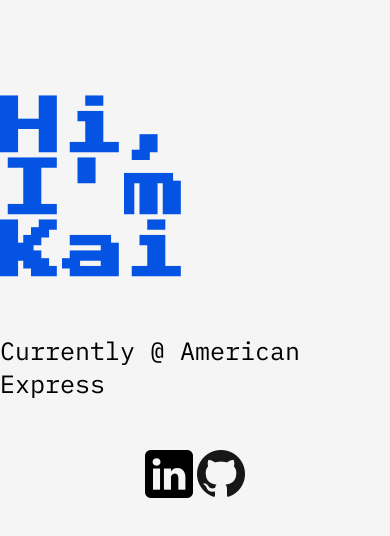
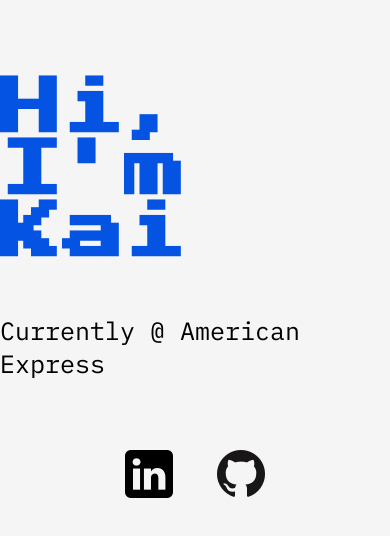
Before and after one commit to haokliao/kai-portfolio, a plain HTML site: page index.html in a window 390 px wide. Drawn offline with Linux system fonts and the light colour scheme.

Commit message:
fix(mobile-usability): adjusted icon spacing

```diff
--- a/index.css
+++ b/index.css
@@ -1,6 +1,3 @@
-/* font-family: 'IBM Plex Mono', monospace;
-
-font-family: 'Press Start 2P', cursive; */
 *{
   margin:0;
   padding: 0;
@@ -31,3 +28,7 @@ a{
   font-family: 'IBM Plex Mono', monospace;
   font-size: 25px;
 }
+
+.icons{
+  padding: 20px;
+}
--- a/index.html
+++ b/index.html
@@ -15,7 +15,7 @@
         <div class="container">
             <h1 class="intro">Hi, I'm Kai</h1>
             <p class="blurb">Currently @ American Express</p>
-            <div>
+            <div class="icons">
                 <a href='https://www.linkedin.com/in/haokliao/' target='_blank' class='icons' title='Linkedin'>
                     <img src= './imgs/li_icon.png' alt='find me on Linkedin, @haokliao'/>
                 </a>
```
Lines whose indentation alone changed are shown as unchanged.
